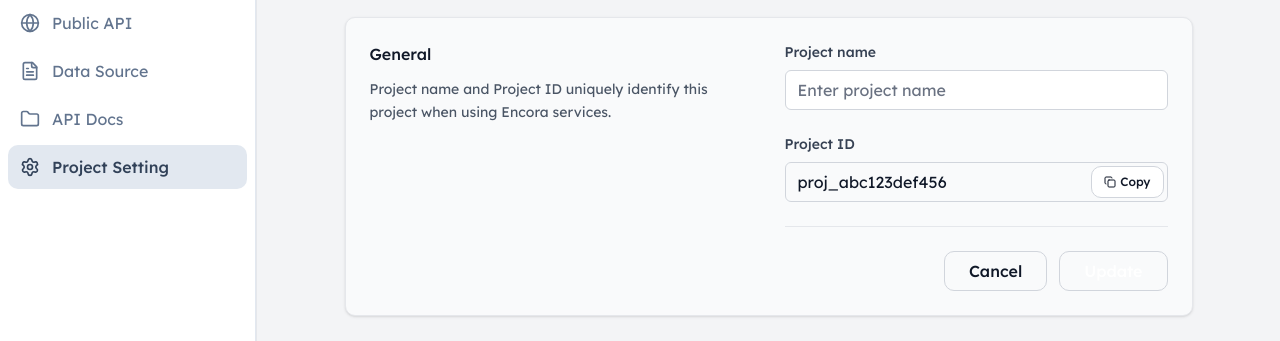
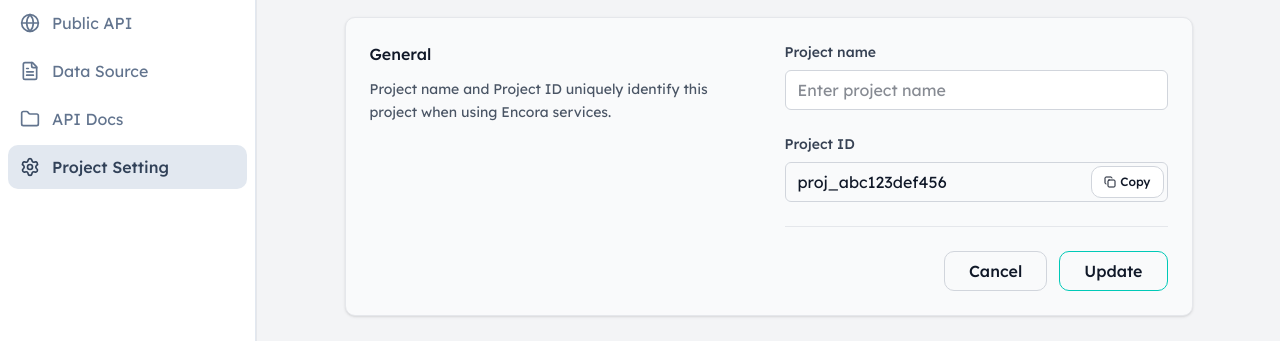
Before and after one commit to tochratana/endora-frontend, a Next.js app: page /workspace/1/projectSetting in a window 1280 px wide. Shown: the part 216-557 px from the top of the page. Built offline with nearby package versions, Linux system fonts and the light colour scheme; no server answers.

Commit message:
change color

```diff
--- a/src/app/(protect)/workspace/[workspaceId]/projectSetting/page.tsx
+++ b/src/app/(protect)/workspace/[workspaceId]/projectSetting/page.tsx
@@ -86,7 +86,7 @@ const ProjectSettings = () => {
                   value={projectName}
                   onChange={e => setProjectName(e.target.value)}
                   placeholder="Enter project name"
-                  className="h-10 w-full border-gray-300 dark:border-slate-600 bg-white dark:bg-slate-900 text-gray-900 dark:text-white placeholder:text-gray-500 dark:placeholder:text-slate-500 focus:border-blue-500 dark:focus:border-slate-500 focus:ring-blue-500 dark:focus:ring-slate-500"
+                  className="h-10 w-full border-gray-300 dark:border-slate-600 bg-white dark:bg-slate-900 text-gray-900 dark:text-white "
                 />
               </div>
 
@@ -103,7 +103,7 @@ const ProjectSettings = () => {
                     value={projectId}
                     readOnly
                     aria-readonly
-                    className="h-10 w-full border-gray-300 dark:border-slate-600 bg-gray-50 dark:bg-slate-900 text-gray-900 dark:text-white pr-20"
+                    className="h-10 w-full border-gray-300 dark:border-slate-600 bg-gray-50 dark:bg-slate-900 text-gray-900 dark:text-white pr-20 "
                   />
                   <Button
                     onClick={handleCopy}
@@ -138,7 +138,7 @@ const ProjectSettings = () => {
                 <Button
                   type="button"
                   variant="outline"
-                  className="h-10 border-[#00c9b7] bg-[#00c9b7] px-4 sm:px-6 text-white hover:bg-[#00c9b7]/90 hover:text-white"
+                  className="h-10 border-secondary bg-[#00c9b7] px-4 sm:px-6 hover:bg-[#00c9b7]/90 text-black dark:text-white hover:text-black"
                 >
                   Update
                 </Button>
```
Also changed, not shown: public/sw.js.
